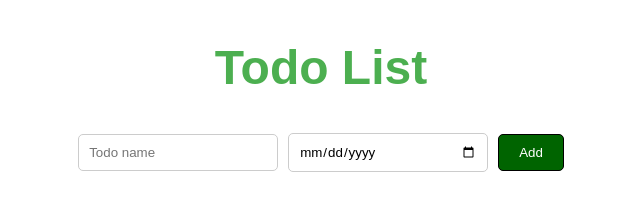
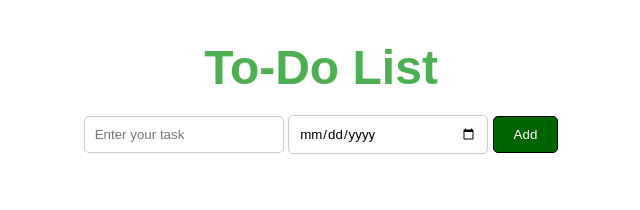
Before and after one commit to SehajdeepSingh95/To-Do-List, a plain HTML site: page index.html in a window 1280 px wide. Shown: the whole page, without its empty margins (319-959 px from the left). Drawn offline with Linux system fonts and the light colour scheme.

Commit message:
Update index.html

```diff
--- a/index.html
+++ b/index.html
@@ -3,25 +3,20 @@
 <head>
     <meta charset="UTF-8">
     <meta name="viewport" content="width=device-width, initial-scale=1.0">
+    <link rel="stylesheet" href="style.css">
     <title>Document</title>
-    <link rel="stylesheet" href="style.css">
 </head>
 <body>
-    <h1>
-        Todo List
-    </h1>
-    <br>
-    <p>
-    <input type="text" placeholder="Todo name">
-    <input type="date" class="date-input">
-    <button onclick="addtodo()">
-        Add
-    </button>
-    </p>
-    <div class="list">
+    <div class="container">
+        <h1>To-Do List</h1>
+        <div class="inputContainer">
+            <input type="text" id="todoInput" placeholder="Enter your task">
+            <input type="date" id="dateInput">
+            <button id="addButton">Add</button>
+        </div>
+        <ul id="todoList"></ul>
+    </div>
 
-    </div>
 </body>
-<script src="script.js">
-</script>
+<script src="script.js"></script>
 </html>
```
